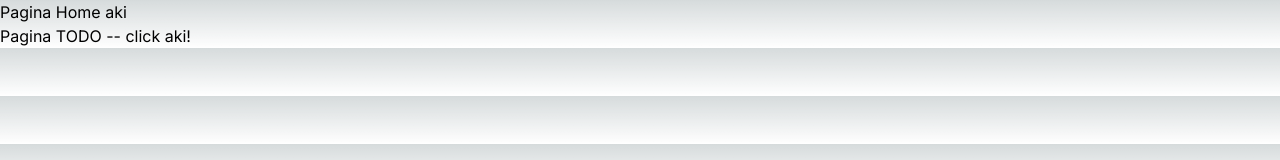
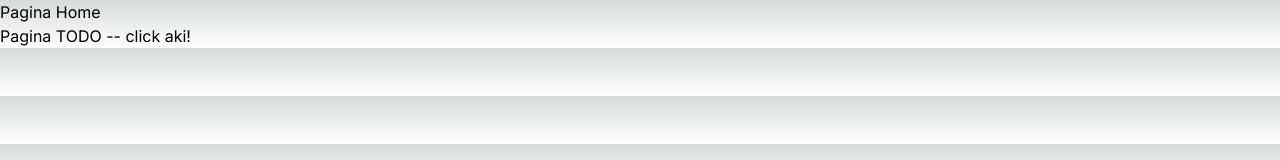
Before and after one commit to adventureandre/missao-mundo2, a Next.js app: page / in a window 1280 px wide. Shown: the top 160 px of the page. Built offline with nearby package versions, Linux system fonts and the light colour scheme.

Commit message:
projeto sendo perarado para receber o trabalho

```diff
--- a/src/app/page.tsx
+++ b/src/app/page.tsx
@@ -2,7 +2,7 @@ import Image from 'next/image'
 
 export default function Home() {
     return (<>
-            <div>Pagina Home aki</div>
+            <div>Pagina Home</div>
             <a href='http://localhost:3000/todo'>Pagina TODO -- click aki!</a>
         </>
     )
```
